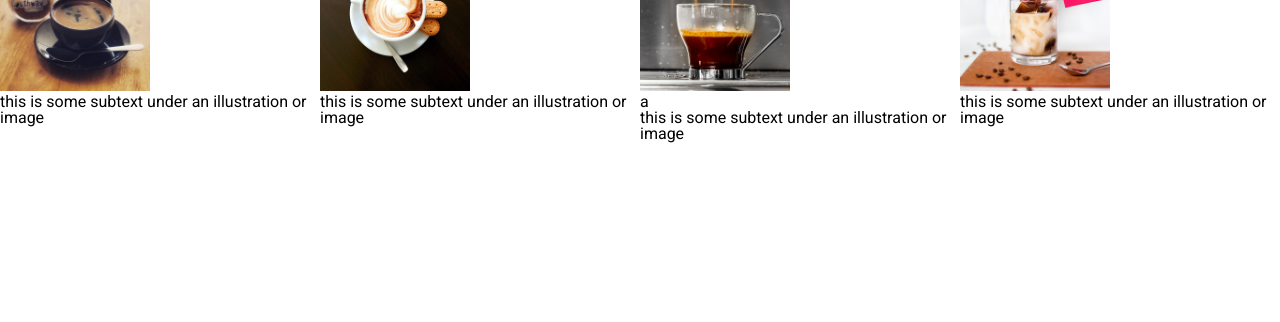
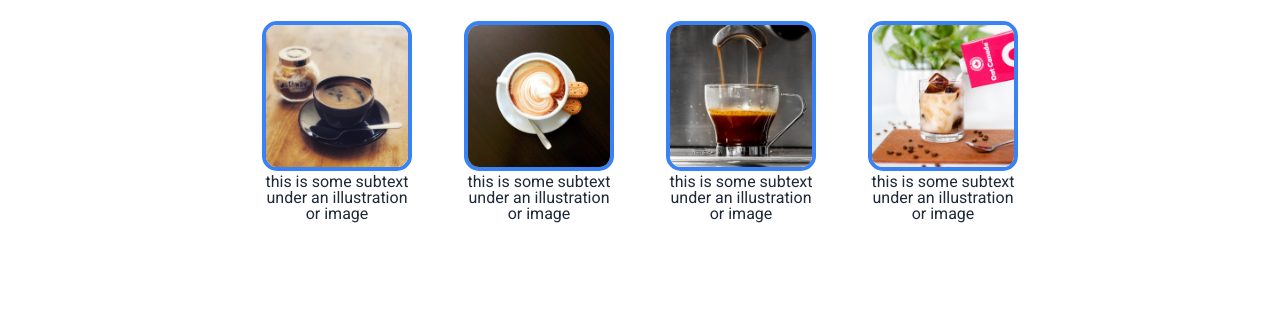
Before and after one commit to alanluisva/landing-page, a plain HTML site: page index.html in a window 1280 px wide. Shown: the part 628-950 px from the top of the page. Before the commit the page ends 800 px from the top, so only its background shows below. Drawn offline with Linux system fonts and the light colour scheme.

Commit message:
Finished the information section

```diff
--- a/index.html
+++ b/index.html
@@ -56,7 +56,7 @@
             </div>
 
             <div class="drink">
-                <div class="imagen"><img src="./pictures/espresso.jpg" alt="Espresso Shot"></div>a
+                <div class="imagen"><img src="./pictures/espresso.jpg" alt="Espresso Shot"></div>
                 <div class="text">this is some subtext under an illustration or image</div>
             </div>
 
--- a/style.css
+++ b/style.css
@@ -73,20 +73,35 @@ img {
 .imagen img {
     width: 150px;
     height: auto;
+    border: 4px solid #3882F6;
+    border-radius: 15px;
 }
 
 .information {
     display: flex;
     flex-direction: column;
     align-items: center;
+    margin-bottom: 100px;
 }
 
 .content {
     display: flex;
+    gap: 52px;
 }
 
 .information-text {
     font-size: 36px;
     font-weight: 900;
     color: #1F2937;
+    margin: 40px 0;
 }
+
+.text {
+    font-size: 16px;
+    color: #1F2937;
+    text-align: center;
+}
+
+.drink {
+    width:150px;
+}
```
